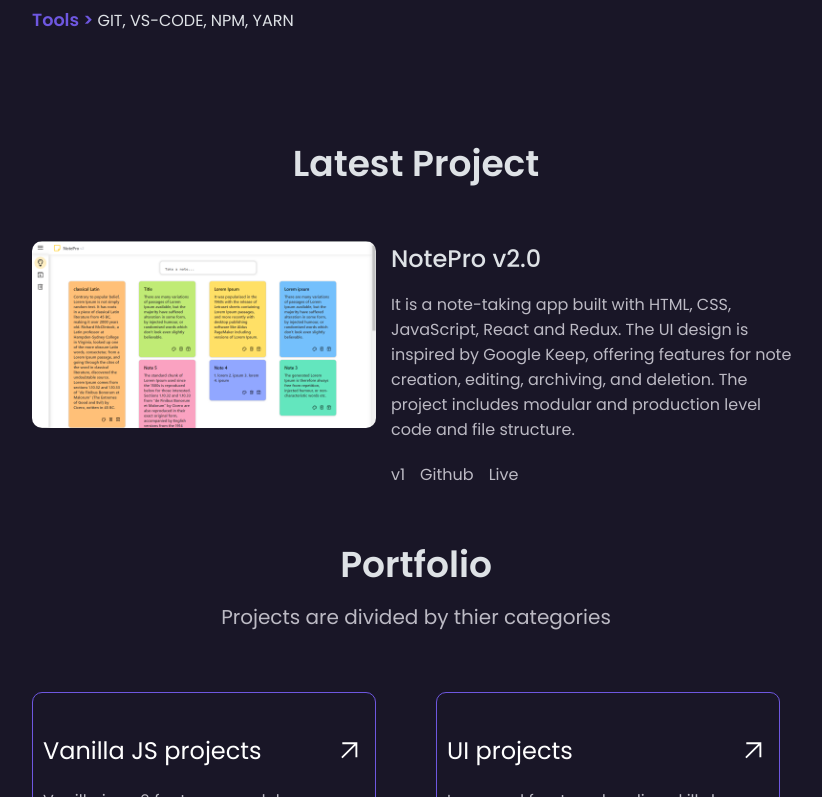
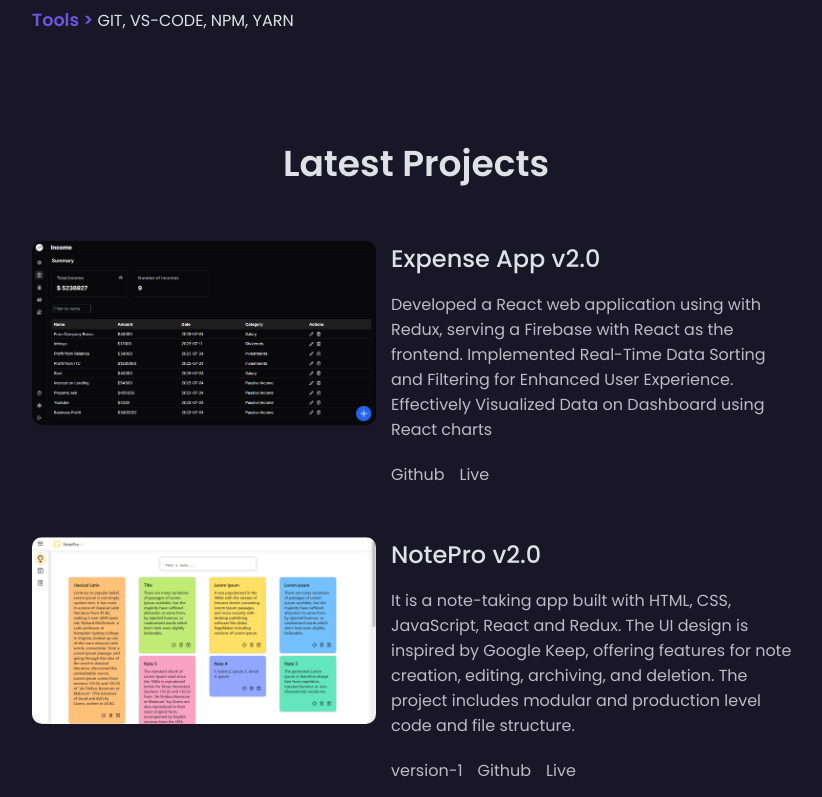
Before and after one commit to kumarmanglam/portfoliov1, a React (Create React App) app: page / in a window 1280 px wide. Shown: the part 1543-2340 px from the top of the page, without its empty margins (224-1046 px from the left). Built offline with nearby package versions, Linux system fonts and the light colour scheme.

Commit message:
update live links and projects

```diff
--- a/src/assets/styles/project.scss
+++ b/src/assets/styles/project.scss
@@ -28,6 +28,7 @@
 .action {
   text-decoration: none;
   color: #bcbac4;
+  cursor: pointer;
 }
 .portofio-second {
   text-align: center;
--- a/src/components/Projects/index.js
+++ b/src/components/Projects/index.js
@@ -1,5 +1,6 @@
 import React, { useState } from "react";
 import Notepro from "../../images/notepro.png";
+import Expenseapp from "../../images/expenseapp.png";
 import Icon from "../core/icon";
 import Project from "../core/Project";
 import { Link } from "react-router-dom";
@@ -7,7 +8,16 @@ function Projects() {
   return (
     <section className="projects" id="projects">
       <div className="latest-project">
-        <p className="primary-title">Latest Project</p>
+        <p className="primary-title">Latest Projects</p>
+        <Project
+          title="Expense App v2.0"
+          desc="Developed a React web application using with Redux, serving a Firebase with React as the frontend.
+               Implemented Real-Time Data Sorting and Filtering for Enhanced User Experience.
+               Effectively Visualized Data on Dashboard using React charts"
+          image={Expenseapp}
+          live="https://aiexpense.netlify.app/"
+          github="https://github.com/kumarmanglam/expenseapp"
+        />
         <Project
           title="NotePro v2.0"
           desc="It is a note-taking app built with HTML, CSS, JavaScript, React
@@ -16,7 +26,9 @@ function Projects() {
               project includes modular and production level code and file
               structure."
           image={Notepro}
-          live="https://budgettrackerappbymanglam.netlify.app/"
+          v="https://budgettrackerappbymanglam.netlify.app/"
+          live="https://noteprov2.netlify.app/"
+          github="https://github.com/kumarmanglam/NotePro2.0"
         />
       </div>
       <div>
--- a/src/components/core/Project/index.js
+++ b/src/components/core/Project/index.js
@@ -1,7 +1,7 @@
 import React from "react";
 import Text from "../Text";
 
-function Project({ title, desc, github, live, image }) {
+function Project({ title, desc, github, live, image, v }) {
   return (
     <div className="project">
       <div>
@@ -11,13 +11,31 @@ function Project({ title, desc, github, live, image }) {
         <p className="project-title">{title}</p>
         <Text label={desc} classes="normal project-desc" />
         <div className="project-actions">
-          <a href="" className="action">
-            v1
-          </a>
-          <a href={github} className="action">
+          {console.log(v)}
+          {v && (
+            <a
+              href={v}
+              className="action"
+              target="_blank"
+              rel="noopener noreferrer"
+            >
+              version-1
+            </a>
+          )}
+          <a
+            href={github}
+            className="action"
+            target="_blank"
+            rel="noopener noreferrer"
+          >
             Github
           </a>
-          <a href={live} className="action">
+          <a
+            href={live}
+            className="action"
+            target="_blank"
+            rel="noopener noreferrer"
+          >
             Live
           </a>
         </div>
--- a/src/components/pages/Reactprojects/index.js
+++ b/src/components/pages/Reactprojects/index.js
@@ -3,6 +3,7 @@ import Project from "../../core/Project";
 import Navigation from "../../Navigation";
 import { Reactpagetabs } from "../../../common/common";
 import Notepro from "../../../images/notepro.png";
+import Expenseapp from "../../../images/expenseapp.png";
 
 function Reactprojects() {
   return (
@@ -11,6 +12,15 @@ function Reactprojects() {
       <p className="primary-title react-projects">React Projects</p>
       <div className="projects-wrap">
         <Project
+          title="Expense App v2.0"
+          desc="Developed a React web application using with Redux, serving a Firebase with React as the frontend.
+               Implemented Real-Time Data Sorting and Filtering for Enhanced User Experience.
+               Effectively Visualized Data on Dashboard using React charts"
+          image={Expenseapp}
+          live="https://aiexpense.netlify.app/"
+          github="https://github.com/kumarmanglam/expenseapp"
+        />
+        <Project
           title="NotePro v2.0"
           desc="It is a note-taking app built with HTML, CSS, JavaScript, React
               and Redux. The UI design is inspired by Google Keep, offering
@@ -18,7 +28,9 @@ function Reactprojects() {
               project includes modular and production level code and file
               structure."
           image={Notepro}
-          live="https://budgettrackerappbymanglam.netlify.app/"
+          v="https://budgettrackerappbymanglam.netlify.app/"
+          live="https://noteprov2.netlify.app/"
+          github="https://github.com/kumarmanglam/NotePro2.0"
         />
       </div>
     </div>
```
Also changed, not shown: src/images/expenseapp.png (added), 1 other file (tests, documents, lock files or other folders).
